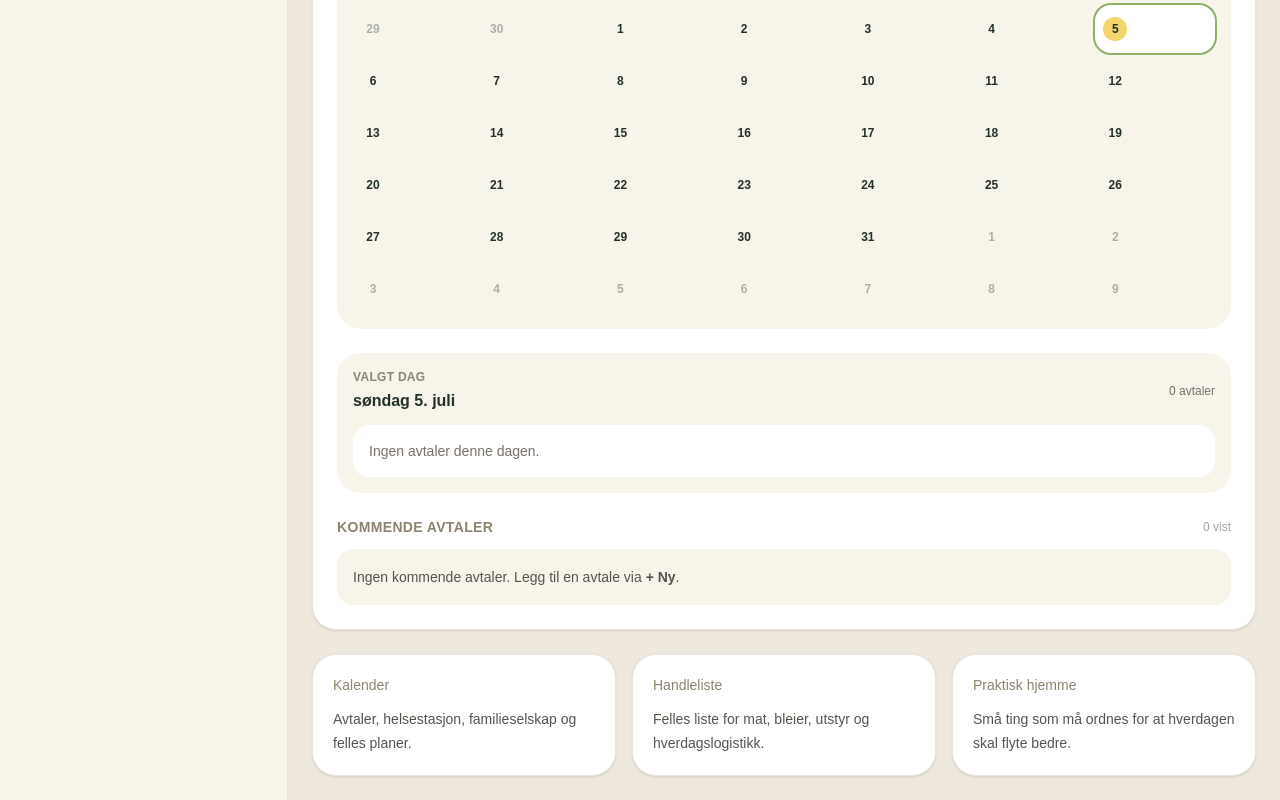
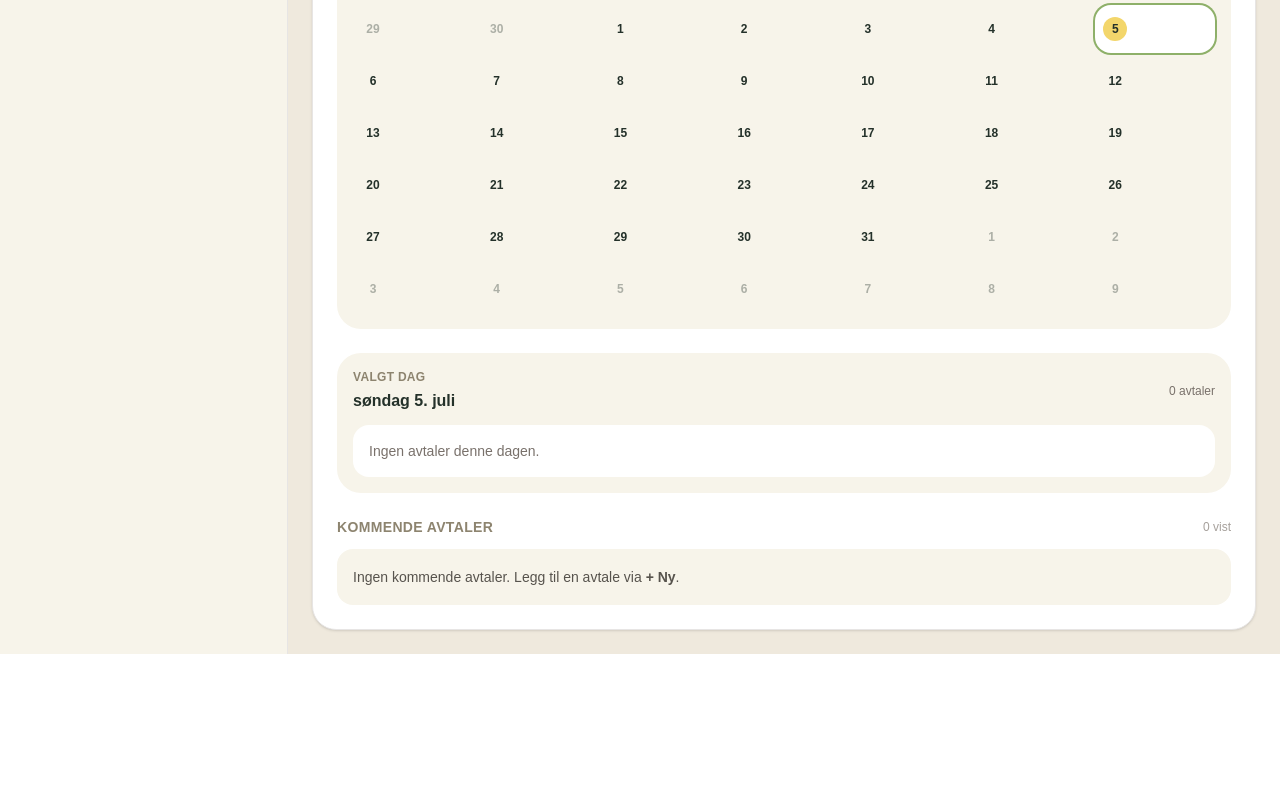
Before and after one commit to knutemiljl-hue/project-legacy, a Next.js app: page /family in a window 1280 px wide. Shown: the part 877-1677 px from the top of the page. After the commit the page ends 1531 px from the top, so only its background shows below. Built offline with nearby package versions, Linux system fonts and the light colour scheme.

Commit message:
tweak family page layout

```diff
--- a/app/family/page.tsx
+++ b/app/family/page.tsx
@@ -2,21 +2,6 @@ import Link from "next/link";
 import FamilyCalendar from "@/components/calendar/FamilyCalendar";
 import FamilyTasksSummary from "@/components/family/FamilyTasksSummary";
 import ShoppingList from "@/components/shopping/ShoppingList";
-
-const familyCards = [
-  {
-    title: "Kalender",
-    description: "Avtaler, helsestasjon, familieselskap og felles planer.",
-  },
-  {
-    title: "Handleliste",
-    description: "Felles liste for mat, bleier, utstyr og hverdagslogistikk.",
-  },
-  {
-    title: "Praktisk hjemme",
-    description: "Små ting som må ordnes for at hverdagen skal flyte bedre.",
-  },
-];
 
 export default function FamilyPage() {
   return (
@@ -50,21 +35,6 @@ export default function FamilyPage() {
       </section>
 
       <FamilyCalendar />
-
-      <section className="grid grid-cols-1 gap-4 md:grid-cols-3">
-        {familyCards.map((card) => (
-          <div
-            key={card.title}
-            className="rounded-3xl border border-stone-200 bg-white p-5 shadow-sm"
-          >
-            <p className="text-sm font-medium text-[#8D846F]">{card.title}</p>
-
-            <p className="mt-3 text-sm leading-6 text-stone-600">
-              {card.description}
-            </p>
-          </div>
-        ))}
-      </section>
     </main>
   );
 }
```
